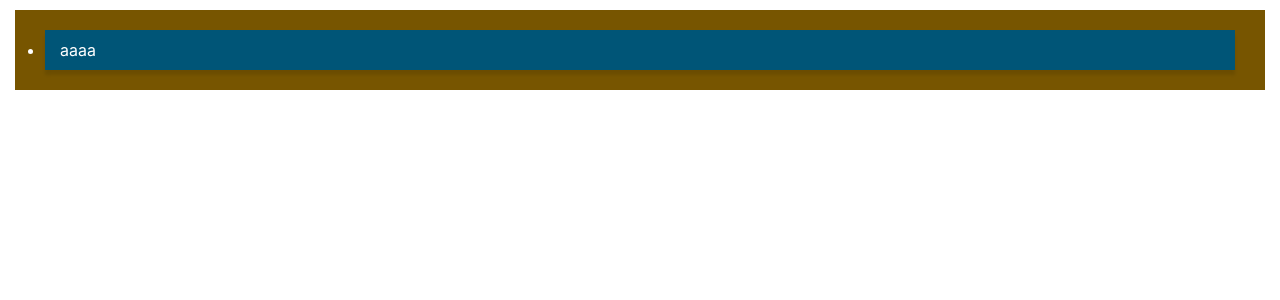
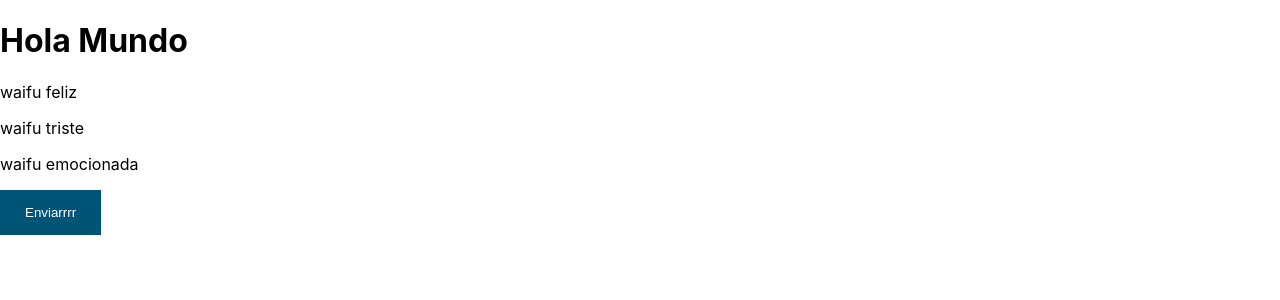
Before and after one commit to 51p50x/mi-app, a React (Create React App) app: page / in a window 1280 px wide. Shown: the top 300 px of the page. Built offline with nearby package versions, Linux system fonts and the light colour scheme.

Commit message:
added a lot of changes, a new App.js was created and also I implemented a reusable component and added interactions

```diff
--- a/src/App.js
+++ b/src/App.js
@@ -1,32 +1,30 @@
-import logo from './logo.svg';
-import './App.css';
+import Button from "./Button";
 
-const estilo2 = {
-  boxShadow: '0 5px 3px rgba(0,0,0,0.1)'
+const arr = [
+    'waifu feliz',
+    'waifu triste',
+    'waifu emocionada',
+]
+
+const App = () => {
+
+    const miVariable = false
+
+    if(miVariable){
+        return <p>Mi Variable dio true</p>
+    }
+
+    return(
+        <div>
+            <h1 onClick={(e) => console.log('click', e)}>
+                Hola Mundo
+            </h1>
+            {arr.map(el => <p key={el}>{el}</p>)}
+            <Button onClick={()=>console.log('clicked')}>
+                Enviarrrr
+            </Button>
+        </div>
+    );
 }
 
-const estilo = (bg='#333') => ({
-  backgroundColor: bg,
-  color: '#fff',
-  padding: '10px 15px',
-  margin: '10px 15px'
-})
-
-//we could use props instead of object destructuring{}
-//but it could be dificult to navigate through the available objects in the future
-const ListItem = ({children}) => {
-  return(
-    <li style={{...estilo2, ...estilo('#057')}} className="clase-li">{children}</li>
-  );
-}
-
-//we use className so we can pass css class to the component
-const App = () => {
-  return (
-    <ul style={estilo('#750')} className="css-customClass">
-      <ListItem>aaaa</ListItem>
-    </ul>
-  );
-}
-
-export default App;
+export default App
--- /dev/null
+++ b/src/Button.css
@@ -0,0 +1,11 @@
+.btn{
+    transition: all 0.3s ease-in-out;
+    background-color: #057;
+    color: white;
+    border: none;
+    padding: 15px 25px;
+}
+
+.btn:hover{
+    background-color: #750;
+}
--- /dev/null
+++ b/src/Button.js
@@ -0,0 +1,9 @@
+import './Button.css'
+
+const Button = (props) =>{
+    return(
+        <button {...props} className='btn'/>
+    );
+}
+
+export default Button
```
Also changed, not shown: src/intro-app.js (added, +33 -0 lines), src/main.css (added, +7 -0 lines).
